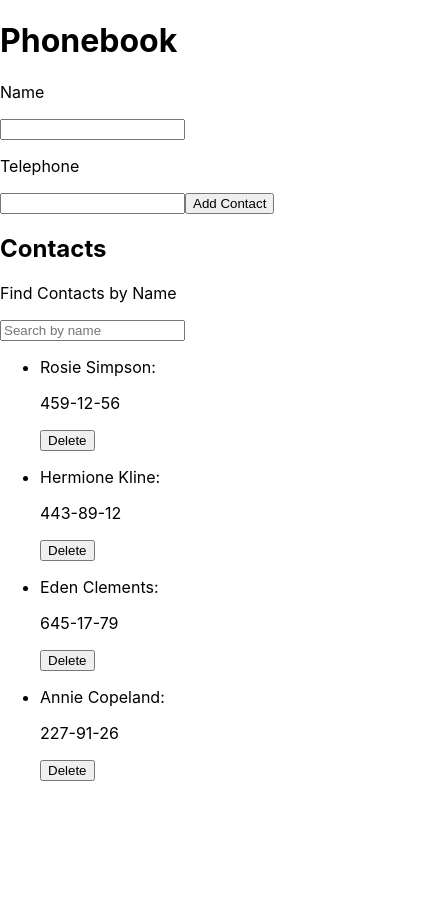
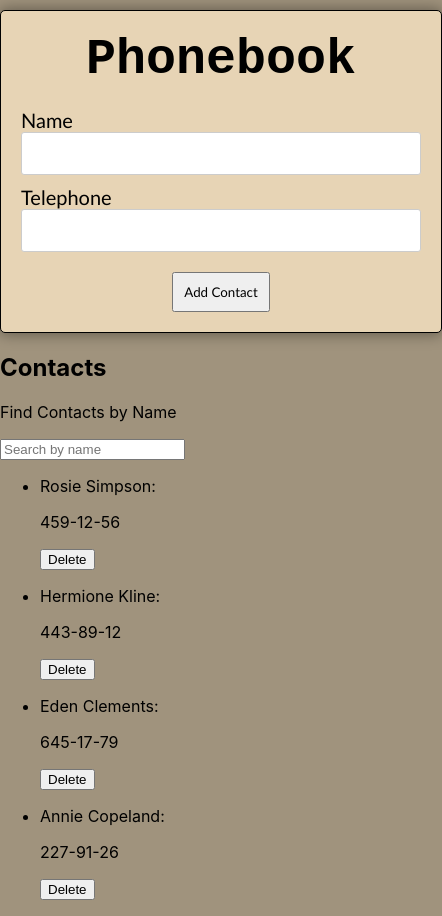
Before and after one commit to devromarc/goit-react-hw-02-phonebook, a React (Create React App) app: page / in a window 390 px wide. Shown: the whole page, 442 px wide, since content can reach past the window. Before the commit the page ends 844 px from the top, so only its background shows below. Built offline with nearby package versions, Linux system fonts and the light colour scheme.

Commit message:
Phonebook css Done

```diff
--- a/src/components/App.jsx
+++ b/src/components/App.jsx
@@ -2,6 +2,7 @@ import { Component } from 'react';
 import { ContactForm } from './ContactForm/ContactForm';
 import { Filter } from './Filter/Filter';
 import { ContactList } from './ContactList/ContactList';
+import css from './App.module.css';
 
 export class App extends Component {
   state = {
@@ -52,9 +53,10 @@ export class App extends Component {
 
     return (
       <>
-        <h1>Phonebook</h1>
-        <ContactForm addNewContact={this.addNewContact} contacts={contacts} />
-
+        <div className={css.container}>
+          <h1>Phonebook</h1>
+          <ContactForm addNewContact={this.addNewContact} contacts={contacts} />
+        </div>
         <div>
           <h2>Contacts</h2>
           <Filter filter={filter} setFilter={this.setFilter} />
--- /dev/null
+++ b/src/components/App.module.css
@@ -0,0 +1,18 @@
+.container {
+  width: 400px;
+  margin: 0 auto;
+  margin-top: 10px;
+  text-align: center;
+  border: 1px solid;
+  padding: 20px;
+  border-radius: 5px;
+
+  background: #e7d4b5;
+  box-shadow: 0 0 15px 1px rgba(0, 0, 0, 0.4);
+}
+
+h1 {
+  margin: 0;
+  font-family: 'Courier New', Courier, monospace;
+  font-size: 50px;
+}
--- a/src/components/ContactForm/ContactForm.jsx
+++ b/src/components/ContactForm/ContactForm.jsx
@@ -1,7 +1,20 @@
 import { Component } from 'react';
 import { nanoid } from 'nanoid';
+import PropTypes from 'prop-types';
+import css from './ContactForm.module.css';
 
 export class ContactForm extends Component {
+  static propTypes = {
+    addContact: PropTypes.func.isRequired,
+    contacts: PropTypes.arrayOf(
+      PropTypes.shape({
+        id: PropTypes.string.isRequired,
+        name: PropTypes.string.isRequired,
+        number: PropTypes.string.isRequired,
+      })
+    ),
+  };
+
   state = {
     name: '',
     number: '',
@@ -52,8 +65,8 @@ export class ContactForm extends Component {
   render() {
     const { name, number } = this.state;
     return (
-      <div>
-        <form onSubmit={this.handleSubmit}>
+      <div className={css.formContainer}>
+        <form className={css.form} onSubmit={this.handleSubmit}>
           <label>
             <p>Name</p>
             <input
@@ -79,7 +92,9 @@ export class ContactForm extends Component {
               onChange={this.handleNumberChange}
             />
           </label>
-          <button type="submit">Add Contact</button>
+          <button className={css.btn} type="submit">
+            Add Contact
+          </button>
         </form>
       </div>
     );
--- /dev/null
+++ b/src/components/ContactForm/ContactForm.module.css
@@ -0,0 +1,30 @@
+.formContainer {
+  margin-top: 20px;
+  text-align: left;
+  font-family: 'Gill Sans', 'Gill Sans MT', Calibri, 'Trebuchet MS', sans-serif;
+  font-size: 20px;
+}
+
+.formContainer p {
+  margin: 0;
+}
+
+.form input {
+  padding: 10px;
+  border: 1px solid #ccc;
+  border-radius: 3px;
+  margin-bottom: 10px;
+  width: 100%;
+  box-sizing: border-box;
+  font-family: montserrat;
+  color: #2c3e50;
+  font-size: 18px;
+}
+
+.btn {
+  display: block;
+  margin: 0 auto;
+  margin-top: 10px;
+  font-family: 'Gill Sans', 'Gill Sans MT', Calibri, 'Trebuchet MS', sans-serif;
+  padding: 10px;
+}
--- a/src/index.css
+++ b/src/index.css
@@ -7,6 +7,7 @@ body {
     sans-serif;
   -webkit-font-smoothing: antialiased;
   -moz-osx-font-smoothing: grayscale;
+  background-color: #a0937d;
 }
 
 code {
```
